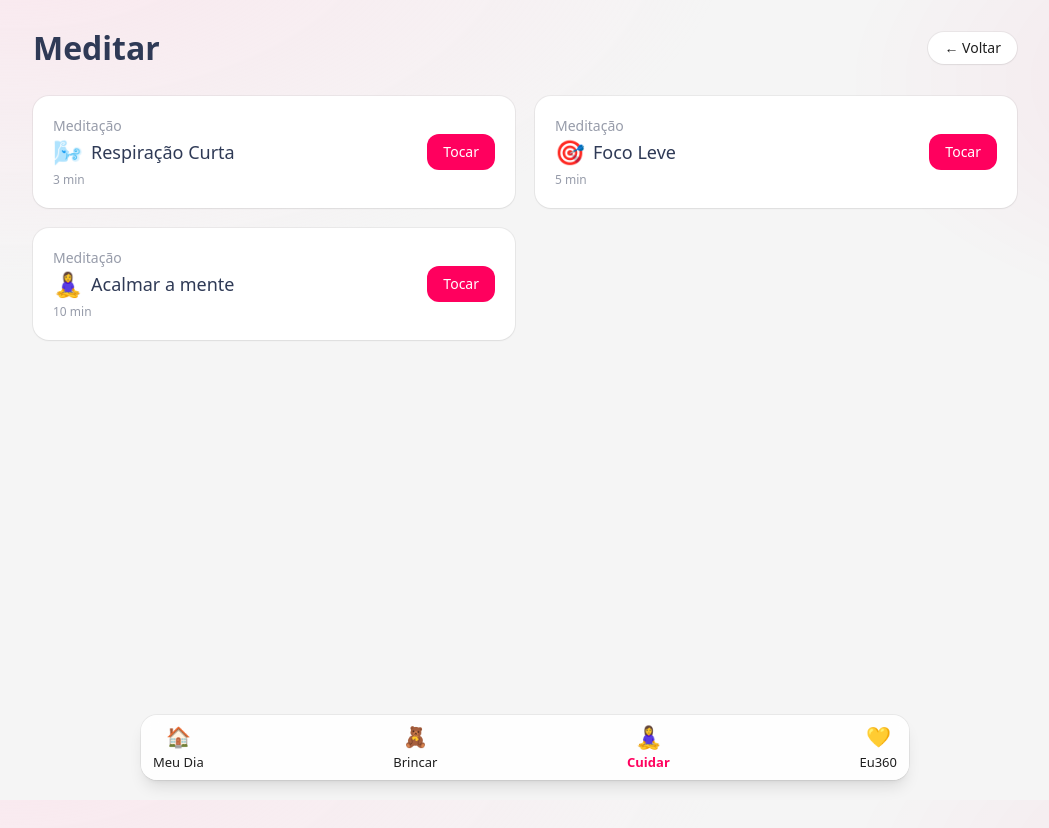
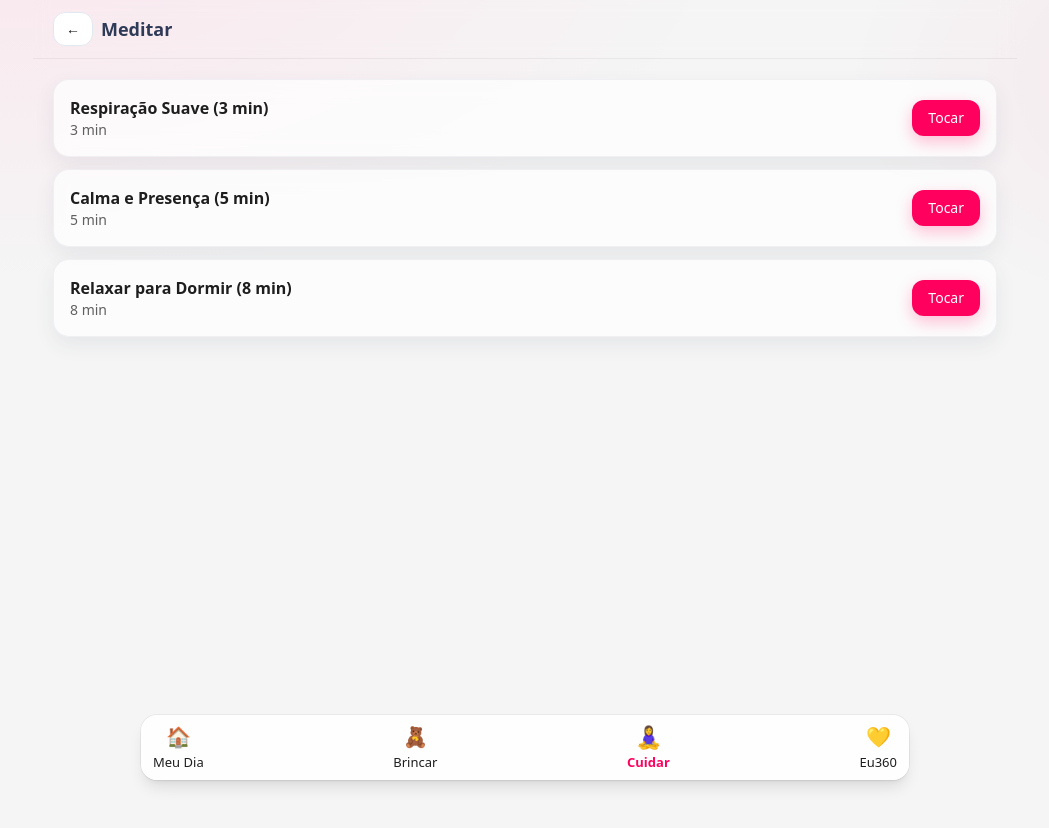
Before and after one commit to simonebrusco/materna360-app, a Next.js app in the folder materna360_starter/: page /cuidar/meditar in a window 1280 px wide. Shown: the top 828 px of the page, without its empty margins (115-1164 px from the left). After the commit the page ends 800 px from the top, so only its background shows below. Built offline with nearby package versions, Linux system fonts and the light colour scheme.

Commit message:
Update page.jsx

```diff
--- a/materna360_starter/app/cuidar/meditar/page.jsx
+++ b/materna360_starter/app/cuidar/meditar/page.jsx
@@ -1,64 +1,59 @@
-// materna360_starter/app/cuidar/meditar/page.jsx
 "use client";
 
-import { addMinutes } from "../../../lib/wellbeing";
-import { toast } from "../../../lib/toast";
-import Link from "next/link";
-import { useState } from "react";
+import { useRef, useState } from "react";
+import AppBar from "../../../components/AppBar";
+import GlassCard from "../../../components/GlassCard";
+import { get, set, keys } from "../../../lib/storage";
 
 const TRACKS = [
-  { id: "resp-curta",  title: "Respiração Curta",  minutes: 3, emoji: "🌬️" },
-  { id: "foco-leve",   title: "Foco Leve",        minutes: 5, emoji: "🎯" },
-  { id: "acalmar",     title: "Acalmar a mente",  minutes: 10, emoji: "🧘‍♀️" },
+  { id: "resp-3min",   title: "Respiração Suave (3 min)",  dur: 3 },
+  { id: "calma-5min",  title: "Calma e Presença (5 min)",  dur: 5 },
+  { id: "sono-8min",   title: "Relaxar para Dormir (8 min)", dur: 8 },
 ];
 
 export default function MeditarPage() {
-  const [playingId, setPlayingId] = useState(null);
+  const [playing, setPlaying] = useState(null);
+  const timerRef = useRef(null);
 
-  function play(t) {
-    setPlayingId(t.id);
-    // telemetria + badge
+  function trackStart(t) {
+    setPlaying(t.id);
+
+    // telemetria de minutos de autocuidado
+    const key = keys.minutes || "m360:minutes";
+    const minutes = get(key, { meditation: 0, breath: 0 });
+    set(key, { ...minutes, meditation: minutes.meditation + t.dur });
+
+    // badge
     if (typeof window !== "undefined") {
-      window.dispatchEvent(new CustomEvent("m360:win", { detail: { type: "badge", name: "Cuidar de Mim" } }));
-      window.dispatchEvent(new CustomEvent("m360:event", { detail: { type: "audio_play", track: t.id } }));
+      window.dispatchEvent(new CustomEvent("m360:win", {
+        detail: { type: "badge", name: "Cuidar de Mim" }
+      }));
     }
-    // soma minutos no painel do Eu360
-    addMinutes("meditate", t.minutes);
-    toast(`Tocando: ${t.title} • +${t.minutes} min`);
-    // simulação de “tocando” (visualmente)
-    setTimeout(() => setPlayingId(null), 1200);
+
+    // simula término
+    clearTimeout(timerRef.current);
+    timerRef.current = setTimeout(() => setPlaying(null), t.dur * 1000); // 1s = 1min (demo)
   }
 
   return (
-    <main className="min-h-screen bg-gradient-to-b from-brand-soft to-white">
-      <header className="mx-auto max-w-5xl px-5 pt-6 flex items-center justify-between">
-        <h1 className="text-[28px] md:text-[32px] font-semibold text-brand-navy">Meditar</h1>
-        <Link href="/cuidar" className="rounded-full bg-white px-4 py-1.5 text-sm ring-1 ring-black/5 shadow-sm">
-          ← Voltar
-        </Link>
-      </header>
-
-      <section className="mx-auto max-w-5xl px-5 pt-6 pb-28 grid grid-cols-1 md:grid-cols-2 gap-4 md:gap-5">
+    <main className="max-w-5xl mx-auto px-5 pb-24">
+      <AppBar title="Meditar" backHref="/cuidar" />
+      <div className="container-px py-5 space-y-3">
         {TRACKS.map((t) => (
-          <article key={t.id} className="rounded-2xl bg-white ring-1 ring-black/5 shadow-sm p-5 flex items-center justify-between gap-3">
+          <GlassCard key={t.id} className="p-4 flex items-center justify-between">
             <div>
-              <div className="text-sm text-brand-navy/50">Meditação</div>
-              <div className="text-lg font-medium text-brand-navy flex items-center gap-2">
-                <span className="text-2xl">{t.emoji}</span>{t.title}
-              </div>
-              <div className="text-xs text-brand-navy/50 mt-1">{t.minutes} min</div>
+              <div className="font-semibold">{t.title}</div>
+              <div className="text-sm opacity-70">{t.dur} min</div>
             </div>
             <button
-              onClick={() => play(t)}
-              className="rounded-xl px-4 py-2 text-sm text-white"
-              style={{ backgroundColor: "#ff005e" }}
-              disabled={playingId === t.id}
+              onClick={() => trackStart(t)}
+              className={`btn ${playing === t.id ? "bg-slate-200 text-slate-700" : "btn-primary"}`}
             >
-              {playingId === t.id ? "Tocando…" : "Tocar"}
+              {playing === t.id ? "Tocando..." : "Tocar"}
             </button>
-          </article>
+          </GlassCard>
         ))}
-      </section>
+      </div>
     </main>
   );
 }
```
